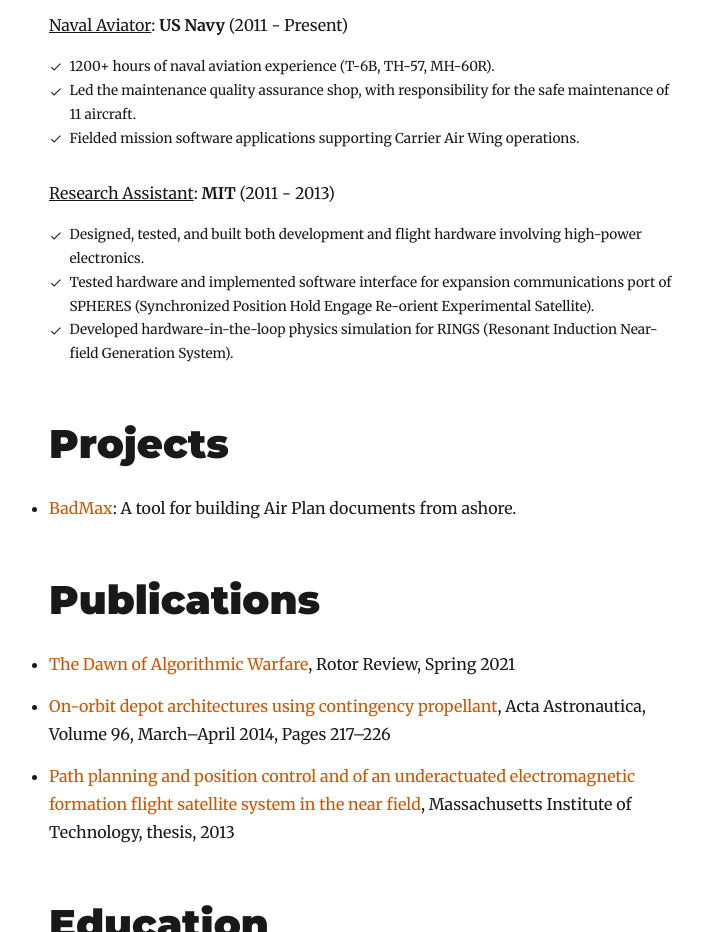
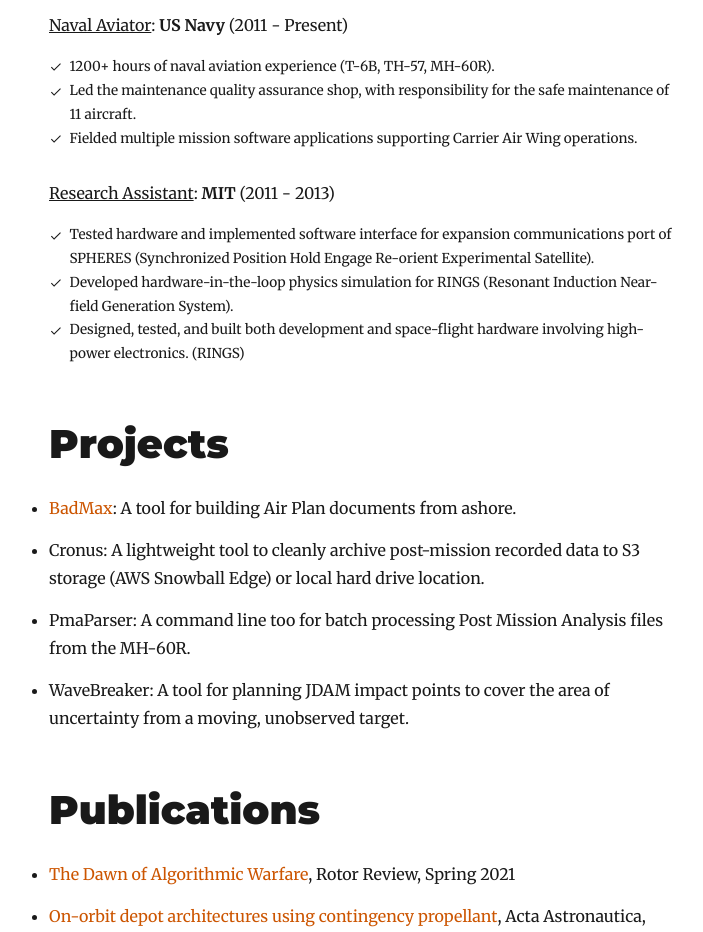
Before and after one commit to alexjbuck/alexjbuck.com, a Gatsby site: page /about in a window 1280 px wide. Shown: the part 780-1712 px from the top of the page, without its empty margins (276-979 px from the left). Built offline with nearby package versions, Linux system fonts and the light colour scheme; Gatsby itself is replaced by a stand-in of ours; some packages are replaced by stand-ins of ours.

Commit message:
Adding projects to About

```diff
--- a/src/pages/about.js
+++ b/src/pages/about.js
@@ -36,18 +36,20 @@
             <ResumeEntry company="US Navy" jobTitle="Naval Aviator" startDate="2011" endDate="Present" description={[
                 '1200+ hours of naval aviation experience (T-6B, TH-57, MH-60R).',
                 'Led the maintenance quality assurance shop, with responsibility for the safe maintenance of 11 aircraft.',
-                'Fielded mission software applications supporting Carrier Air Wing operations.',
+                'Fielded multiple mission software applications supporting Carrier Air Wing operations.',
                 ]} />
             <ResumeEntry company="MIT" jobTitle="Research Assistant" startDate="2011" endDate="2013" description={[
-                'Designed, tested, and built both development and flight hardware involving high-power electronics.',
                 'Tested hardware and implemented software interface for expansion communications port of SPHERES (Synchronized Position Hold Engage Re-orient Experimental Satellite).',
                 'Developed hardware-in-the-loop physics simulation for RINGS (Resonant Induction Near-field Generation System).',
-
+                'Designed, tested, and built both development and space-flight hardware involving high-power electronics. (RINGS)',
                 ]} />
 
             <h1>Projects</h1>
             <ul>
                 <li><a href='https://websites.dso.mil/sites/badmax/'>BadMax</a>: A tool for building Air Plan documents from ashore.</li>
+                <li>Cronus: A lightweight tool to cleanly archive post-mission recorded data to S3 storage (AWS Snowball Edge) or local hard drive location.</li>
+                <li>PmaParser: A command line too for batch processing Post Mission Analysis files from the MH-60R.</li>
+                <li>WaveBreaker: A tool for planning JDAM impact points to cover the area of uncertainty from a moving, unobserved target.</li>
             </ul>
 
             <h1>Publications</h1>
```
